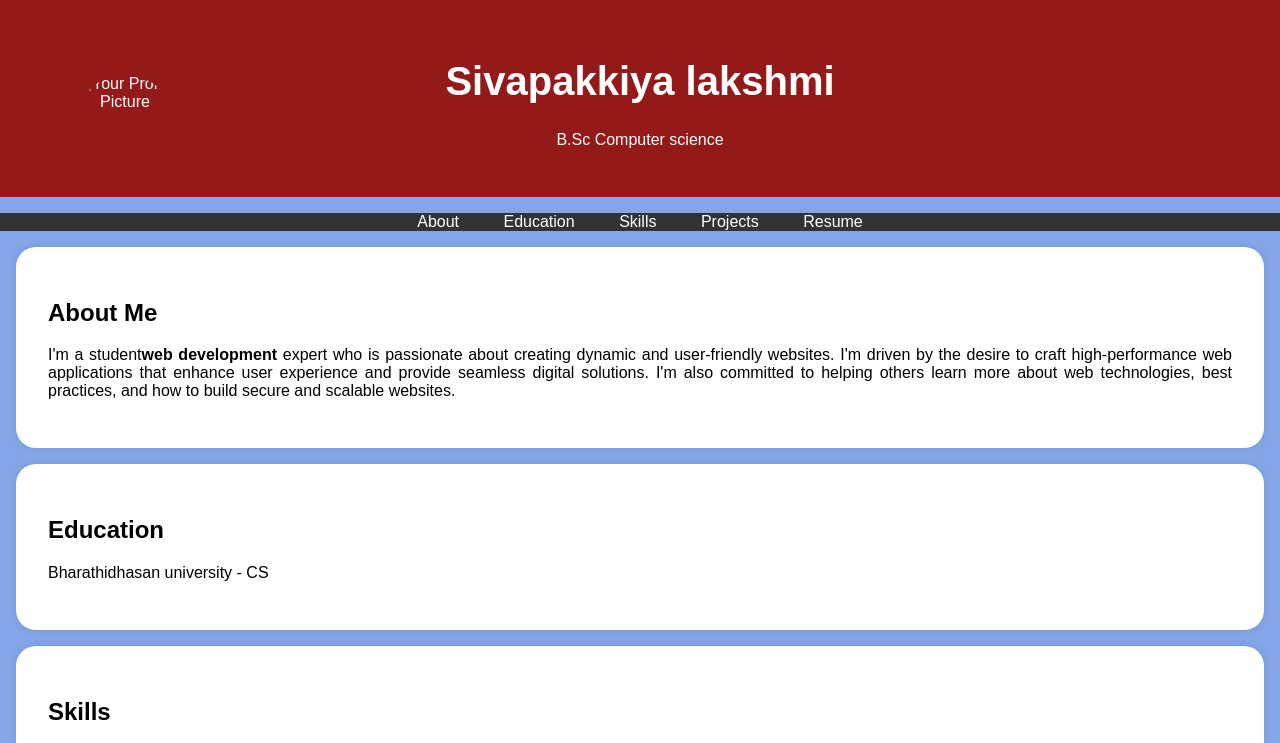
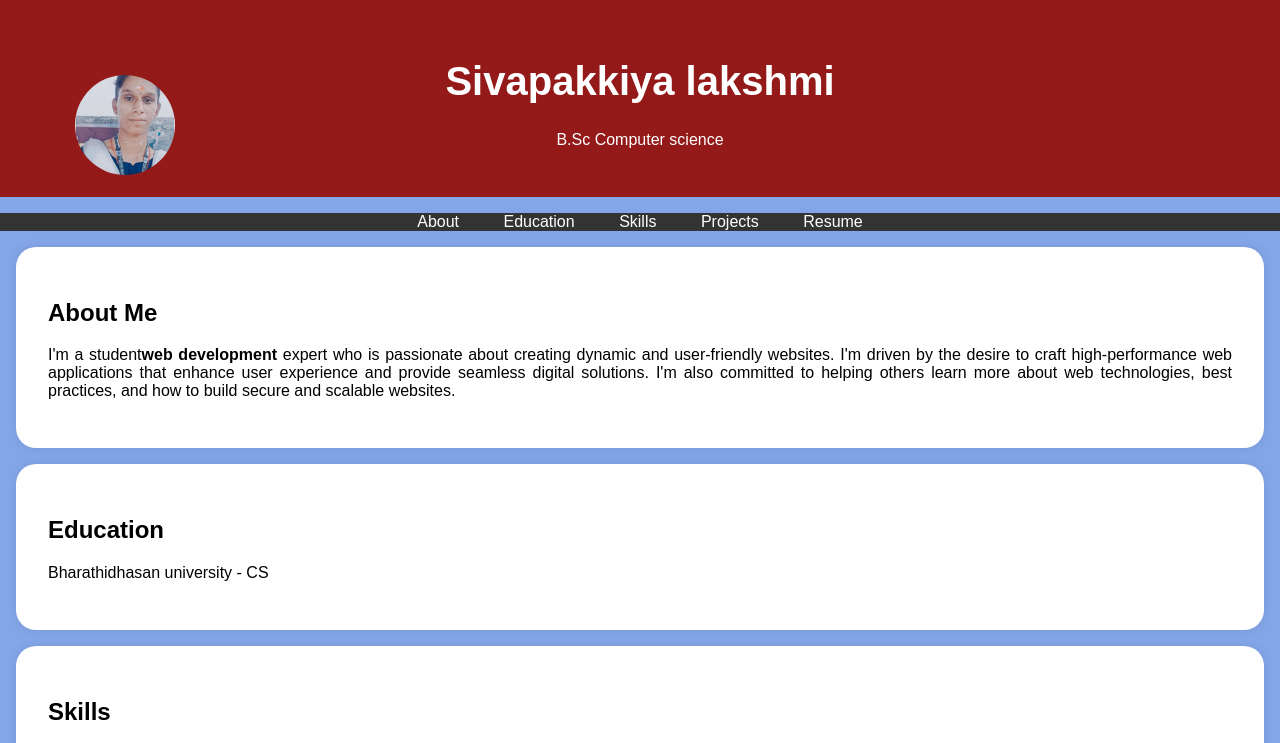
Before and after one commit to sivapakkiya123/Digital-portfolio-, a plain HTML site: page index.html in a window 1280 px wide. Shown: the top 743 px of the page. Drawn offline with Linux system fonts and the light colour scheme.

Commit message:
Update index.html

```diff
--- a/index.html
+++ b/index.html
@@ -95,7 +95,7 @@
     <header>
         <div class="header-content">
             <!-- Add your profile picture here -->
-            <img src="passport photo" alt="Your Profile Picture" class="profile-picture">
+            <img src="passport photo.jfif" alt="Your Profile Picture" class="profile-picture">
             <h1>Sivapakkiya lakshmi</h1>
             <p>B.Sc Computer science</p>
         </div>
```
